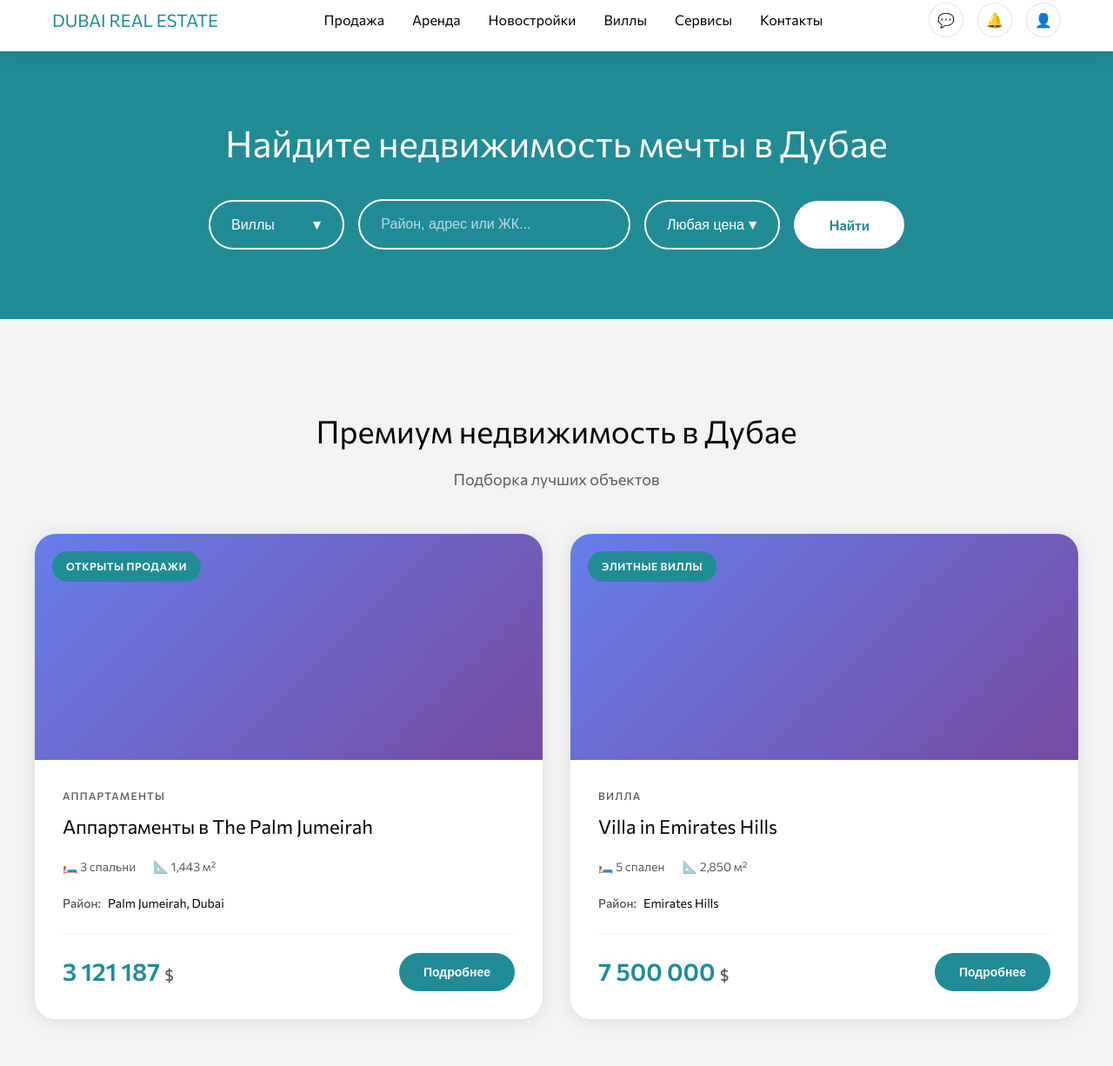
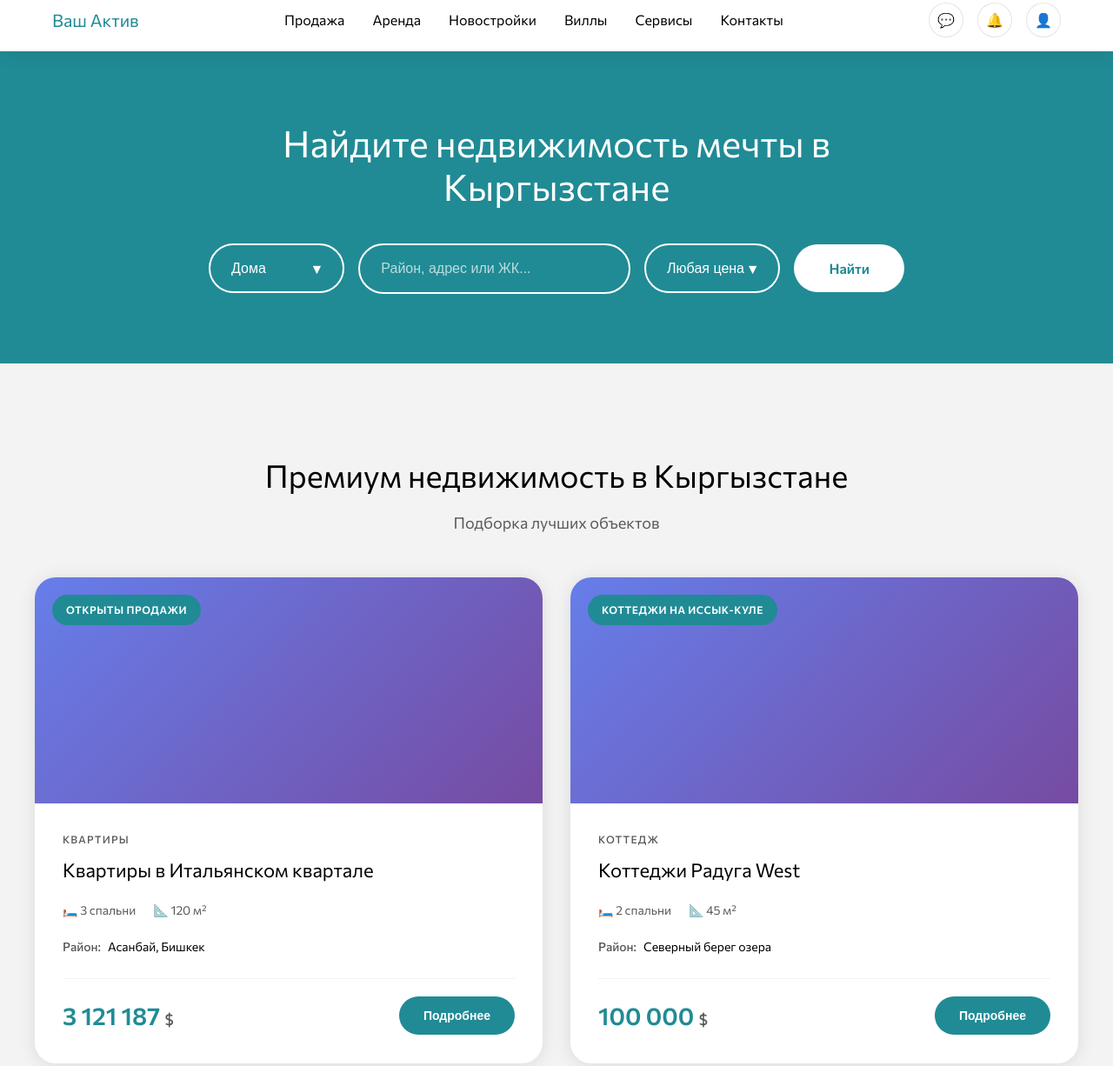
Before and after one commit to 1Mordor/real-estate, a plain HTML site: page index.html in a window 1280 px wide. Shown: the part 13-1239 px from the top of the page at 87% size. Drawn offline with Linux system fonts and the light colour scheme.

Commit message:
Update index.html

```diff
--- a/index.html
+++ b/index.html
@@ -3,8 +3,8 @@
 <head>
     <meta charset="UTF-8">
     <meta name="viewport" content="width=device-width, initial-scale=1.0">
-    <title>Недвижимость Dubai - Премиум объекты</title>
-    <meta name="description" content="Элитная недвижимость в Дубае. Апартаменты, виллы, новостройки от проверенных застройщиков.">
+    <title>Ваш Актив - Премиум объекты</title>
+    <meta name="description" content="Недвижимость в Бишкеке. Квартиры, Коттеджи, новостройки от проверенных застройщиков.">
     <link href="https://fonts.googleapis.com/css2?family=Commissioner:wght@300;400;500;600&display=swap" rel="stylesheet">
     <link rel="stylesheet" href="css/style.css">
 </head>
@@ -14,7 +14,7 @@
         <div class="container">
             <div class="header-content">
                 <div class="logo">
-                    <span class="neutral-face">DUBAI REAL ESTATE</span>
+                    <span class="neutral-face">Ваш Актив</span>
                 </div>
                 <nav class="nav-main">
                     <a href="#" class="nav-link">Продажа</a>
@@ -37,13 +37,13 @@
     <section class="hero-search">
         <div class="container">
             <div class="search-container">
-                <h1 class="search-title neutral-face">Найдите недвижимость мечты в Дубае</h1>
+                <h1 class="search-title neutral-face">Найдите недвижимость мечты в Кыргызстане</h1>
                 <div class="search-form">
                     <div class="search-field">
                         <select class="search-select">
-                            <option>Виллы</option>
-                            <option>Апартаменты</option>
-                            <option>Таунхаусы</option>
+                            <option>Дома</option>
+                            <option>Квартиры</option>
+                            <option>Коттеджи</option>
                         </select>
                         <span class="search-arrow">▼</span>
                     </div>
@@ -53,8 +53,9 @@
                     <div class="search-field">
                         <select class="search-select">
                             <option>Любая цена</option>
-                            <option>До 500,000 $</option>
-                            <option>500,000 - 1,000,000 $</option>
+                            <option>До 50,000 $</option>
+                            <option>50,000 - 100,000 $</option>
+                            <option>100,000 - 500,000 $</option>
                         </select>
                         <span class="search-arrow">▼</span>
                     </div>
@@ -68,7 +69,7 @@
     <section class="properties-section container">
         <div class="section-header">
             <div>
-                <h2 class="section-title neutral-face">Премиум недвижимость в Дубае</h2>
+                <h2 class="section-title neutral-face">Премиум недвижимость в Кыргызстане</h2>
                 <p class="section-subtitle">Подборка лучших объектов</p>
             </div>
         </div>
@@ -80,15 +81,15 @@
                     <div class="property-badge">Открыты продажи</div>
                 </div>
                 <div class="property-content">
-                    <div class="property-type">аппартаменты</div>
-                    <h3 class="property-title neutral-face">Аппартаменты в The Palm Jumeirah</h3>
+                    <div class="property-type">Квартиры</div>
+                    <h3 class="property-title neutral-face">Квартиры в Итальянском квартале</h3>
                     <div class="property-features">
                         <div class="feature">🛏️ 3 спальни</div>
-                        <div class="feature">📐 1,443 м²</div>
+                        <div class="feature">📐 120 м²</div>
                     </div>
                     <div class="property-location">
                         <span class="label">Район:</span>
-                        <span>Palm Jumeirah, Dubai</span>
+                        <span>Асанбай, Бишкек</span>
                     </div>
                     <div class="property-footer">
                         <div class="property-price">3 121 187 <span class="property-currency">$</span></div>
@@ -100,21 +101,21 @@
             <!-- Property Card 2 -->
             <div class="property-card">
                 <div class="property-image">
-                    <div class="property-badge">Элитные виллы</div>
+                    <div class="property-badge">Коттеджи на Иссык-Куле</div>
                 </div>
                 <div class="property-content">
-                    <div class="property-type">вилла</div>
-                    <h3 class="property-title neutral-face">Villa in Emirates Hills</h3>
+                    <div class="property-type">Коттедж</div>
+                    <h3 class="property-title neutral-face">Коттеджи Радуга West</h3>
                     <div class="property-features">
-                        <div class="feature">🛏️ 5 спален</div>
-                        <div class="feature">📐 2,850 м²</div>
+                        <div class="feature">🛏️ 2 спальни</div>
+                        <div class="feature">📐 45 м²</div>
                     </div>
                     <div class="property-location">
                         <span class="label">Район:</span>
-                        <span>Emirates Hills</span>
+                        <span>Северный берег озера</span>
                     </div>
                     <div class="property-footer">
-                        <div class="property-price">7 500 000 <span class="property-currency">$</span></div>
+                        <div class="property-price">100 000 <span class="property-currency">$</span></div>
                         <button class="property-action">Подробнее</button>
                     </div>
                 </div>
@@ -128,10 +129,10 @@
             <div class="footer-content">
                 <div class="footer-info">
                     <div class="logo-footer">
-                        <span class="neutral-face">DUBAI REAL ESTATE</span>
+                        <span class="neutral-face">Ваш Актив</span>
                     </div>
                     <p class="footer-text">
-                        Продажа элитной недвижимости в Дубае. Апартаменты, виллы, новостройки от ведущих застройщиков.
+                        Продажа недвижимости в Кыргызстане. Квартиры, Дома, Коттеджи, новостройки от ведущих застройщиков.
                     </p>
                 </div>
                 <div class="footer-links">
@@ -139,7 +140,7 @@
                     <a href="#" class="footer-link">Купить</a>
                     <a href="#" class="footer-link">Арендовать</a>
                     <a href="#" class="footer-link">Новостройки</a>
-                    <a href="#" class="footer-link">Виллы</a>
+                    <a href="#" class="footer-link">Дома</a>
                 </div>
                 <div class="footer-links">
                     <h4>Компания</h4>
@@ -150,7 +151,7 @@
                 </div>
             </div>
             <div class="footer-bottom">
-                <p>© 2024 Dubai Real Estate. Все права защищены.</p>
+                <p>© 2025 Ваш Актив. Все права защищены.</p>
             </div>
         </div>
     </footer>
```
